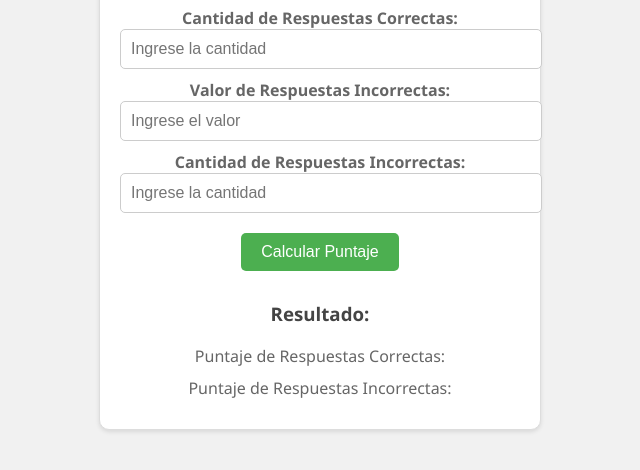
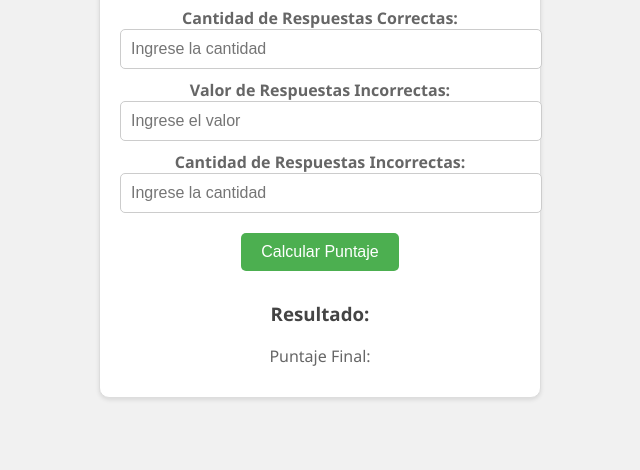
Before and after one commit to jfagundez-uy/calculator, a plain HTML site: page index.html in a window 1280 px wide. Shown: the part 212-682 px from the top of the page, without its empty margins (320-960 px from the left). Drawn offline with Linux system fonts and the light colour scheme.

Commit message:
Update index.html

```diff
--- a/index.html
+++ b/index.html
@@ -87,8 +87,7 @@
         <button onclick="calculateScore()">Calcular Puntaje</button>
         <br>
         <h3>Resultado:</h3>
-        <p>Puntaje de Respuestas Correctas: <span id="scoreCorrect"></span></p>
-        <p>Puntaje de Respuestas Incorrectas: <span id="scoreIncorrect"></span></p>
+        <p>Puntaje Final: <span id="finalScore"></span></p>
     </div>
 
     <script>
```
